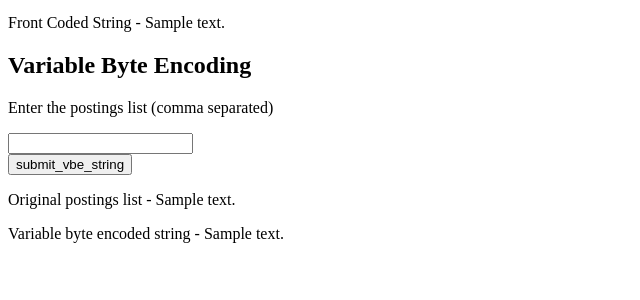
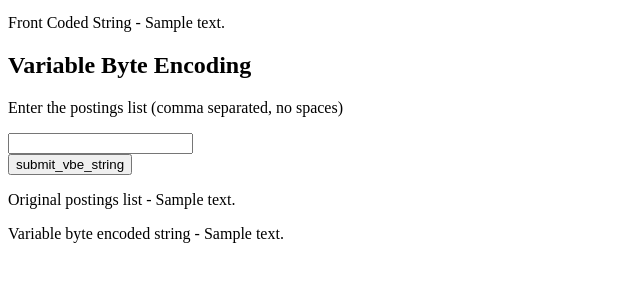
Before and after one commit to tanmey007/vbe_app, a Flask app: template src/templates/index.html in a window 1280 px wide. Shown: the part 239-539 px from the top of the page, without its empty margins (0-640 px from the left). Run offline with Flask 2, Linux system fonts and the light colour scheme; the template is opened without the code that fills it: most values are stand-ins (such as "Sample title", 1, 10 or a date in 2020).

Commit message:
edited index

```diff
--- a/src/templates/index.html
+++ b/src/templates/index.html
@@ -23,7 +23,7 @@
 
         <h2>Variable Byte Encoding</h2>
         <p>
-            Enter the postings list (comma separated)
+            Enter the postings list (comma separated, no spaces)
         </p>
         <form action="/" method = "POST">
             <input type = "text"  name = "string_vbe" required><br>
```
